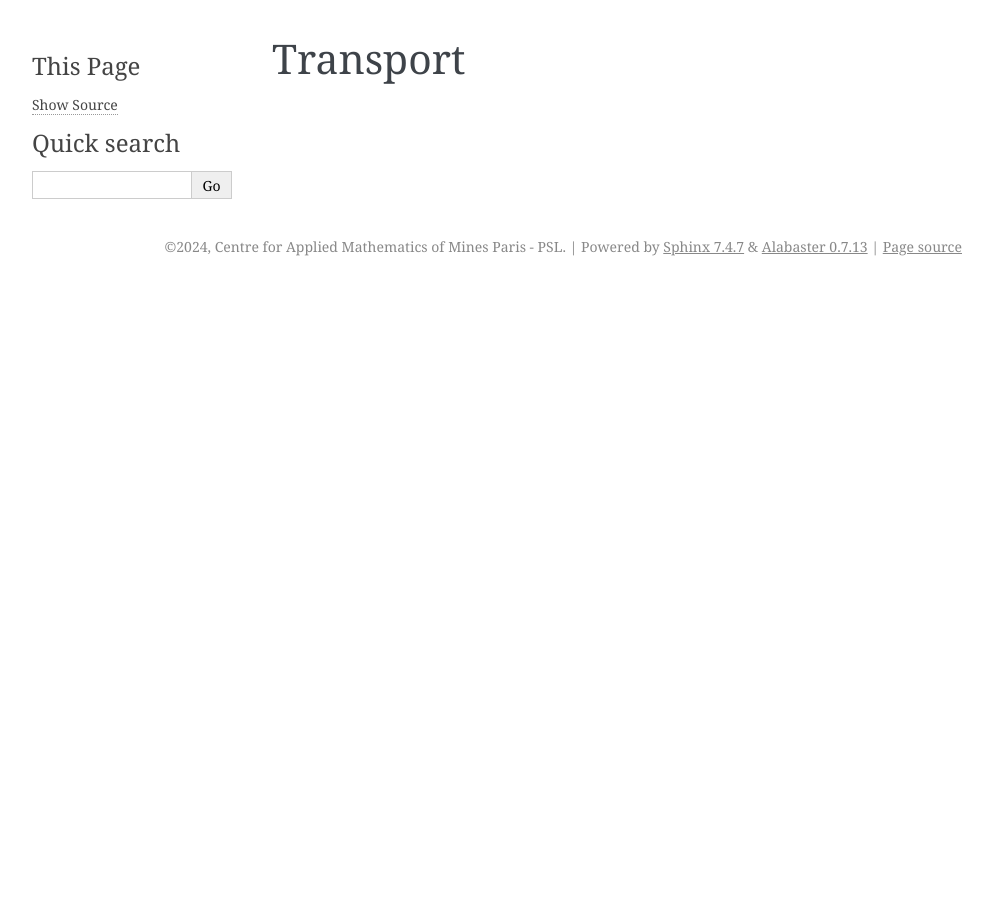
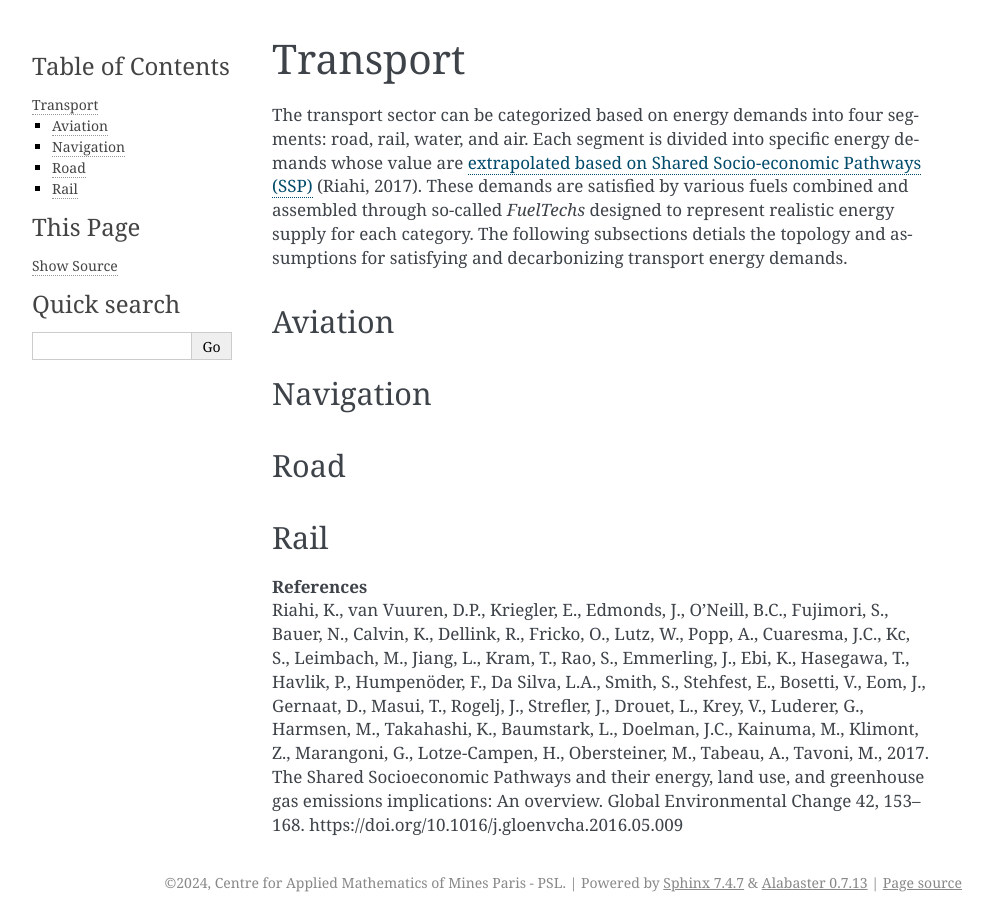
Before and after one commit to LucasDesport/tiam-fr, a Sphinx documentation site: the page built from docs/energy-sectors/transport.md, in a window 1280 px wide. Shown: the whole page, without its empty margins (148-1141 px from the left). Built offline with Sphinx 7.4.7, drawn with Linux system fonts in a browser that asks for light colours; pages that are not in the unit, such as notebooks, are missing from menus; before the commit the page ends 900 px from its top, so only the background shows below that.

Commit message:
Update transport.md

```diff
--- a/docs/energy-sectors/transport.md
+++ b/docs/energy-sectors/transport.md
@@ -1 +1,16 @@
 # Transport
+
+The transport sector can be categorized based on energy demands into four segments: road, rail, water, and air. Each segment is divided into specific energy demands whose value are [extrapolated based on Shared Socio-economic Pathways (SSP)](../demands/index.md) (Riahi, 2017). These demands are satisfied by various fuels combined and assembled through so-called *FuelTechs* designed to represent realistic energy supply for each category. The following subsections detials the topology and assumptions for satisfying and decarbonizing transport energy demands.
+
+## Aviation
+
+## Navigation
+
+## Road
+
+## Rail
+
+
+
+**References**
+Riahi, K., van Vuuren, D.P., Kriegler, E., Edmonds, J., O’Neill, B.C., Fujimori, S., Bauer, N., Calvin, K., Dellink, R., Fricko, O., Lutz, W., Popp, A., Cuaresma, J.C., Kc, S., Leimbach, M., Jiang, L., Kram, T., Rao, S., Emmerling, J., Ebi, K., Hasegawa, T., Havlik, P., Humpenöder, F., Da Silva, L.A., Smith, S., Stehfest, E., Bosetti, V., Eom, J., Gernaat, D., Masui, T., Rogelj, J., Strefler, J., Drouet, L., Krey, V., Luderer, G., Harmsen, M., Takahashi, K., Baumstark, L., Doelman, J.C., Kainuma, M., Klimont, Z., Marangoni, G., Lotze-Campen, H., Obersteiner, M., Tabeau, A., Tavoni, M., 2017. The Shared Socioeconomic Pathways and their energy, land use, and greenhouse gas emissions implications: An overview. Global Environmental Change 42, 153–168. https://doi.org/10.1016/j.gloenvcha.2016.05.009
```
